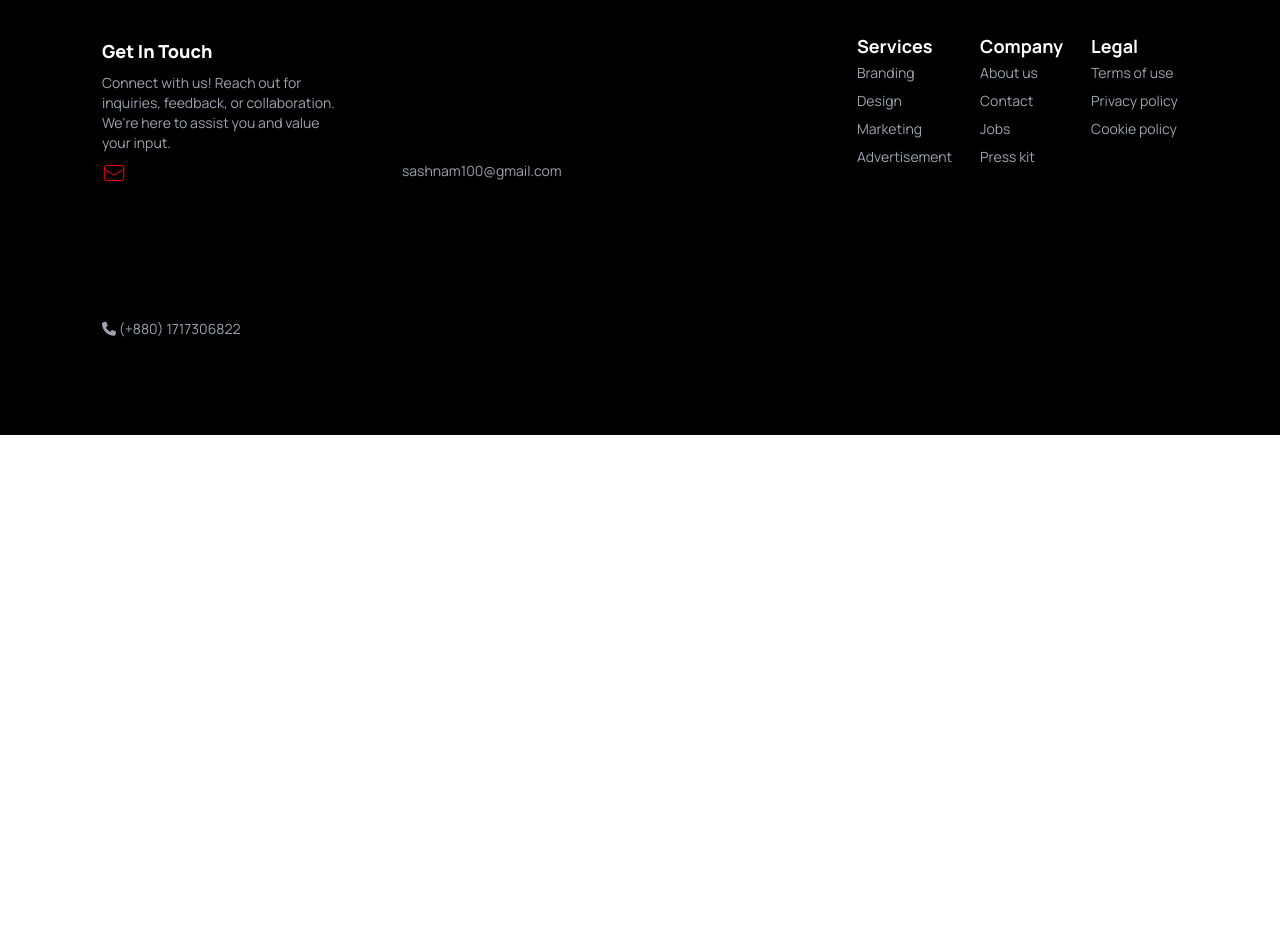
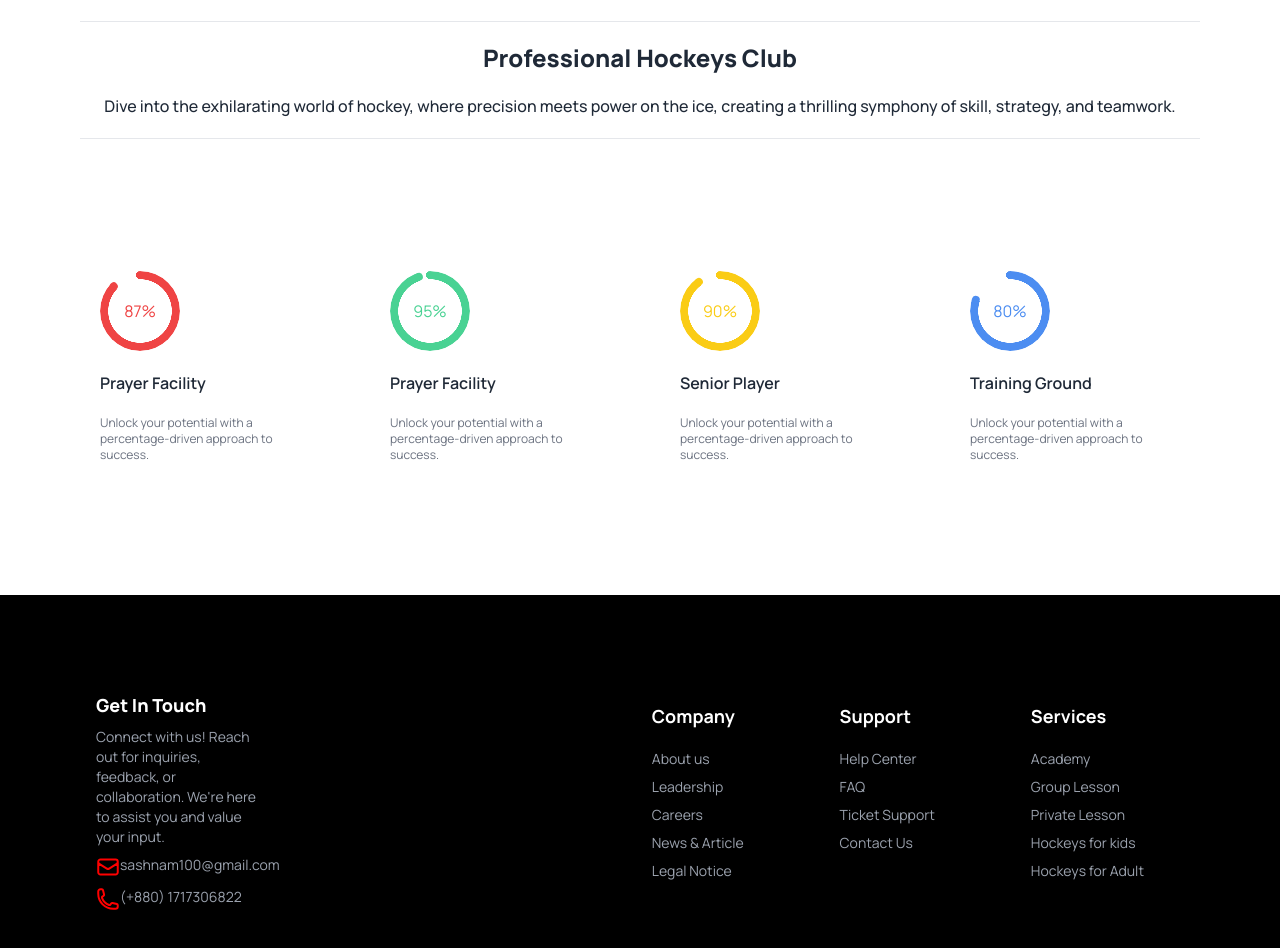
Before and after one commit to Sanam911/Assignment-3, a plain HTML site: page index.html in a window 1280 px wide. Shown: the part 820-1768 px from the top of the page. Before the commit the page ends 1255 px from the top, so only its background shows below. Drawn offline with nearby package versions, Linux system fonts and the light colour scheme.

Commit message:
percentage section

```diff
--- a/index.html
+++ b/index.html
@@ -5,8 +5,7 @@
     <meta charset="UTF-8">
     <meta name="viewport" content="width=device-width, initial-scale=1.0">
     <title>Hockey</title>
-    <!-- icon -->
-    <script src="https://kit.fontawesome.com/e1688c4999.js" crossorigin="anonymous"></script>
+
 
     <!-- font -->
     <link rel="preconnect" href="https://fonts.googleapis.com">
@@ -53,7 +52,47 @@
         </section>
     </Header>
 
-    <main>
+    <main class="">
+<section>
+    <div class="m-20">
+        <hr>
+        <div>
+            <h3 class="text-2xl font-extrabold text-center my-5">Professional Hockeys Club</h3>
+            <p class="text-base font-medium text-center my-5">Dive into the exhilarating world of hockey, where precision meets power on the ice, creating a thrilling symphony of skill, strategy, and teamwork.</p>
+        </div>
+<hr>
+
+            <div class="grid grid-cols-1 gap-14 my-10 md:grid-cols-2 lg:grid-cols-4 lg:my-28 p-5 lg:gap-20  place-items-center ">
+                <!-- 1st percentage -->
+
+                <div class="d1 ">
+                    <div class="radial-progress text-red-500" style="--value:87;" role="progressbar">87%</div>
+                    <h3 class="text-base font-semibold my-5">Prayer Facility</h3>
+                    <p class="text-xs text-gray-500">Unlock your potential with a percentage-driven approach to success.</p>
+                </div>
+                <!-- 2nd percentage -->
+                <div class="d2 ">
+                    <div class="radial-progress text-[#49D293]" style="--value:95;" role="progressbar">95%</div>
+                    <h3 class="text-base font-semibold my-5">Prayer Facility</h3>
+                    <p class="text-xs text-gray-500">Unlock your potential with a percentage-driven approach to success.</p>
+                </div>
+                <!-- 3rd -->
+                <div class="d3">
+                    <div class="radial-progress text-yellow-400" style="--value:90; " role="progressbar">90%</div>
+                    <h3 class="text-base font-semibold my-5">Senior Player</h3>
+                    <p class="text-xs text-gray-500">Unlock your potential with a percentage-driven approach to success.</p>
+                </div>
+                <!-- 4th -->
+                <div class="d4">
+                    <div class="radial-progress text-[#4C8DF1]" style="--value:80;" role="progressbar">80%</div>
+                    <h3 class="text-base font-semibold my-5">Training Ground</h3>
+                    <p class="text-xs text-gray-500">Unlock your potential with a percentage-driven approach to success.</p>
+                </div>
+            </div>
+    </div>
+
+
+</section>
 
     </main>
     <!-- footer section -->
@@ -61,34 +100,58 @@
 
         <aside>
             <h3 class="text-lg font-extrabold text-white">Get In Touch</h3>
-            <p class="w-1/3">Connect with us! Reach out for inquiries, feedback, or collaboration. We're here to assist you and value your input.</p>
+            <p class="sm:w-full lg:w-1/3 ">Connect with us! Reach out for inquiries, feedback, or collaboration. We're
+                here to assist you and value your input.</p>
+            <div class="flex gap-0 ">
+                <svg xmlns="http://www.w3.org/2000/svg" fill="none" viewBox="0 0 24 24" stroke-Width="2" stroke="red"
+                    class="w-6 h-6">
+                    <path strokeLinecap="round" strokeLinejoin="round"
+                        d="M21.75 6.75v10.5a2.25 2.25 0 0 1-2.25 2.25h-15a2.25 2.25 0 0 1-2.25-2.25V6.75m19.5 0A2.25 2.25 0 0 0 19.5 4.5h-15a2.25 2.25 0 0 0-2.25 2.25m19.5 0v.243a2.25 2.25 0 0 1-1.07 1.916l-7.5 4.615a2.25 2.25 0 0 1-2.36 0L3.32 8.91a2.25 2.25 0 0 1-1.07-1.916V6.75" />
+                </svg>
+                <p>sashnam100@gmail.com</p>
+            </div>
             <div class="flex gap-0">
-            <svg xmlns="http://www.w3.org/2000/svg" fill="none" viewBox="0 0 " strokeWidth={2} stroke="red" className="w-1 h-1">
-                <path strokeLinecap="round" strokeLinejoin="round" d="M21.75 6.75v10.5a2.25 2.25 0 0 1-2.25 2.25h-15a2.25 2.25 0 0 1-2.25-2.25V6.75m19.5 0A2.25 2.25 0 0 0 19.5 4.5h-15a2.25 2.25 0 0 0-2.25 2.25m19.5 0v.243a2.25 2.25 0 0 1-1.07 1.916l-7.5 4.615a2.25 2.25 0 0 1-2.36 0L3.32 8.91a2.25 2.25 0 0 1-1.07-1.916V6.75" />
-              </svg><p>sashnam100@gmail.com</p>
+                <svg xmlns="http://www.w3.org/2000/svg" fill="none" viewBox="0 0 24 24" stroke-width="2" stroke="red"
+                    class="w-6 h-6">
+                    <path stroke-linecap="round" stroke-linejoin="round"
+                        d="M2.25 6.75c0 8.284 6.716 15 15 15h2.25a2.25 2.25 0 0 0 2.25-2.25v-1.372c0-.516-.351-.966-.852-1.091l-4.423-1.106c-.44-.11-.902.055-1.173.417l-.97 1.293c-.282.376-.769.542-1.21.38a12.035 12.035 0 0 1-7.143-7.143c-.162-.441.004-.928.38-1.21l1.293-.97c.363-.271.527-.734.417-1.173L6.963 3.102a1.125 1.125 0 0 0-1.091-.852H4.5A2.25 2.25 0 0 0 2.25 4.5v2.25Z" />
+                </svg>
+
+                <p>(+880) 1717306822</p>
             </div>
-            <p><i class="fa-solid fa-phone"></i>  (+880) 1717306822</p>
         </aside>
-        <nav>
-            <header class="text-white text-lg/[18px] font-bold">Services</header>
-            <a class="link link-hover">Branding</a>
-            <a class="link link-hover">Design</a>
-            <a class="link link-hover">Marketing</a>
-            <a class="link link-hover">Advertisement</a>
+
+
+        <nav class="mx-10">
+            <header class="text-white text-lg/[18px] font-bold my-4">Company</header>
+            <a class="link link-hover">About us</a>
+            <a class="link link-hover">Leadership</a>
+            <a class="link link-hover">Careers</a>
+            <a class="link link-hover">News & Article</a>
+            <a class="link link-hover">Legal Notice</a>
         </nav>
-        <nav>
-            <header class="text-white text-lg/[18px] font-bold">Company</header>
-            <a class="link link-hover">About us</a>
-            <a class="link link-hover">Contact</a>
-            <a class="link link-hover">Jobs</a>
-            <a class="link link-hover">Press kit</a>
+
+        <nav class="mx-10">
+            <header class="text-white text-lg/[18px] font-bold my-4">Support</header>
+            <a class="link link-hover">Help Center</a>
+            <a class="link link-hover">FAQ</a>
+            <a class="link link-hover">Ticket Support</a>
+            <a class="link link-hover">Contact Us</a>
         </nav>
-        <nav>
-            <header class="text-white text-lg/[18px] font-bold">Legal</header>
-            <a class="link link-hover">Terms of use</a>
-            <a class="link link-hover">Privacy policy</a>
-            <a class="link link-hover">Cookie policy</a>
+        </div>
+
+
+        <nav class="mx-10">
+            <header class="text-white text-lg/[18px] font-bold my-4">Services</header>
+            <a class="link link-hover">Academy</a>
+            <a class="link link-hover">Group Lesson</a>
+            <a class="link link-hover">Private Lesson</a>
+            <a class="link link-hover">Hockeys for kids</a>
+            <a class="link link-hover">Hockeys for Adult</a>
         </nav>
+
+
+
 
     </footer>
 </body>
```
